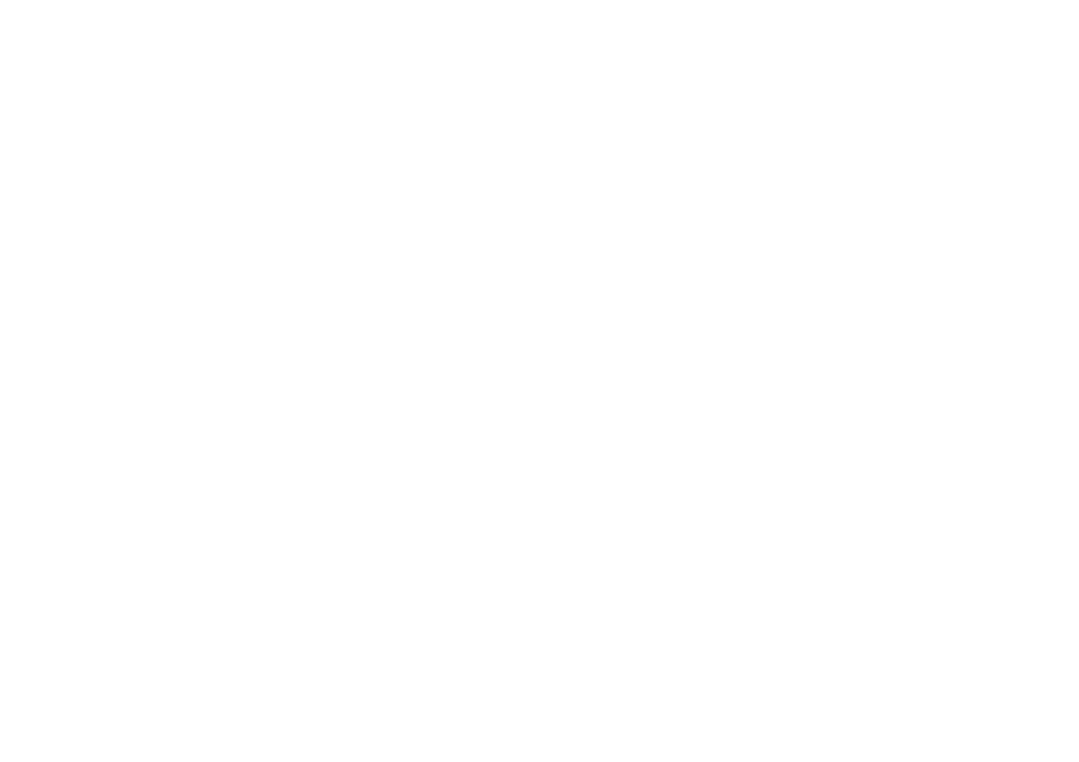
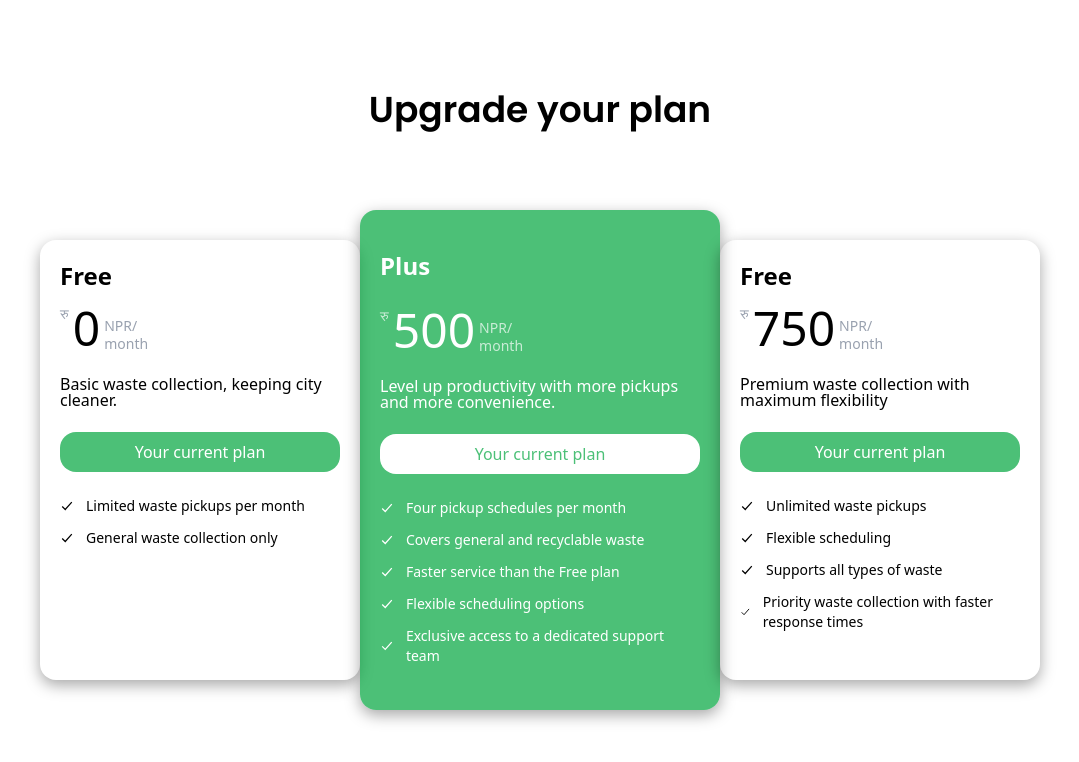
Before and after one commit to SaranshKoirala/Waste-Management-System, a React (Vite) app: page /subscribe in a window 1280 px wide. Shown: the top 762 px of the page, without its empty margins (100-1179 px from the left). Built offline with nearby package versions, Linux system fonts and the light colour scheme; a web font is replaced by a local one.

Commit message:
Subscription plans added

```diff
--- a/src/App.jsx
+++ b/src/App.jsx
@@ -3,6 +3,7 @@ import Home from "./pages/Home";
 import Login from "./pages/Login";
 import Signup from "./pages/Signup";
 import NotFound from "./pages/NotFound";
+import Subscription from "./pages/Subscription";
 
 function App() {
   return (
@@ -10,6 +11,7 @@ function App() {
       <Route path="/" element={<Home />} />
       <Route path="/login" element={<Login />} />
       <Route path="/signup" element={<Signup />} />
+      <Route path="/subscribe" element={<Subscription />} />
       <Route path="*" element={<NotFound />} />
     </Routes>
   );
--- /dev/null
+++ b/src/pages/Subscription.jsx
@@ -0,0 +1,111 @@
+import { IoCheckmarkSharp } from "react-icons/io5";
+
+function Subscription() {
+  return (
+    <div className="flex flex-col justify-center items-center h-screen gap-20">
+      <div>
+        <h1 className="poppins-font text-4xl font-semibold">
+          Upgrade your plan
+        </h1>
+      </div>
+      <div className="flex justify-center items-center ">
+        <div className="h-110 w-80 rounded-2xl shadow-[0px_5px_15px_rgba(0,0,0,0.35)] p-5">
+          <p className="font-semibold text-2xl mb-3">Free</p>
+          <div className="flex gap-1 mb-6">
+            <span className="text-gray-400 text-sm">रु</span>
+            <span className="text-5xl">0</span>
+            <span className="text-gray-400 flex flex-col justify-end text-sm leading-tight">
+              <div>NPR/</div>
+              <div>month</div>
+            </span>
+          </div>
+          <div className="text-normal leading-none mb-6">
+            Basic waste collection, keeping city cleaner.
+          </div>
+          <button className="bg-green-600/70 text-white w-full h-10 rounded-2xl text-normal text-center mb-6">
+            Your current plan
+          </button>
+          <ul className="flex flex-col justify-start gap-3 text-sm">
+            <li className="flex justify-start items-center gap-3">
+              <IoCheckmarkSharp /> <span>Limited waste pickups per month </span>
+            </li>
+            <li className="flex justify-start items-center gap-3">
+              <IoCheckmarkSharp /> <span> General waste collection only</span>
+            </li>
+          </ul>
+        </div>
+        <div className="h-125 w-90 rounded-2xl bg-green-600/70 shadow-[0px_5px_15px_rgba(0,0,0,0.35)] px-5 py-10 text-white">
+          <p className="font-semibold text-2xl mb-6">Plus</p>
+          <div className="flex gap-1 mb-6">
+            <span className=" text-sm text-white/70">रु</span>
+            <span className="text-5xl ">500</span>
+            <span className=" flex flex-col justify-end text-sm leading-tight text-white/70">
+              <div>NPR/</div>
+              <div>month</div>
+            </span>
+          </div>
+          <div className="text-normal leading-none mb-6">
+            Level up productivity with more pickups and more convenience.
+          </div>
+          <button className="bg-white text-green-600/70 w-full h-10 rounded-2xl text-normal text-center mb-6">
+            Your current plan
+          </button>
+          <ul className="flex flex-col justify-start gap-3 text-sm">
+            <li className="flex justify-start items-center gap-3">
+              <IoCheckmarkSharp /> <span>Four pickup schedules per month </span>
+            </li>
+            <li className="flex justify-start items-center gap-3">
+              <IoCheckmarkSharp />{" "}
+              <span> Covers general and recyclable waste</span>
+            </li>
+            <li className="flex justify-start items-center gap-3">
+              <IoCheckmarkSharp />{" "}
+              <span> Faster service than the Free plan</span>
+            </li>
+            <li className="flex justify-start items-center gap-3">
+              <IoCheckmarkSharp /> <span> Flexible scheduling options</span>
+            </li>
+            <li className="flex justify-start items-center gap-3">
+              <IoCheckmarkSharp />{" "}
+              <span> Exclusive access to a dedicated support team</span>
+            </li>
+          </ul>
+        </div>
+        <div className="h-110 w-80 rounded-2xl shadow-[0px_5px_15px_rgba(0,0,0,0.35)] p-5">
+          <p className="font-semibold text-2xl mb-3">Free</p>
+          <div className="flex gap-1 mb-6">
+            <span className="text-gray-400 text-sm">रु</span>
+            <span className="text-5xl">750</span>
+            <span className="text-gray-400 flex flex-col justify-end text-sm leading-tight">
+              <div>NPR/</div>
+              <div>month</div>
+            </span>
+          </div>
+          <div className="text-normal leading-none mb-6">
+            Premium waste collection with maximum flexibility
+          </div>
+          <button className="bg-green-600/70 text-white w-full h-10 rounded-2xl text-normal text-center mb-6">
+            Your current plan
+          </button>
+          <ul className="flex flex-col justify-start gap-3 text-sm">
+            <li className="flex justify-start items-center gap-3">
+              <IoCheckmarkSharp /> <span>Unlimited waste pickups</span>
+            </li>
+            <li className="flex justify-start items-center gap-3">
+              <IoCheckmarkSharp /> <span> Flexible scheduling</span>
+            </li>
+            <li className="flex justify-start items-center gap-3">
+              <IoCheckmarkSharp /> <span> Supports all types of waste</span>
+            </li>
+            <li className="flex justify-start items-center gap-3">
+              <IoCheckmarkSharp />{" "}
+              <span> Priority waste collection with faster response times</span>
+            </li>
+          </ul>
+        </div>
+      </div>
+    </div>
+  );
+}
+
+export default Subscription;
```
